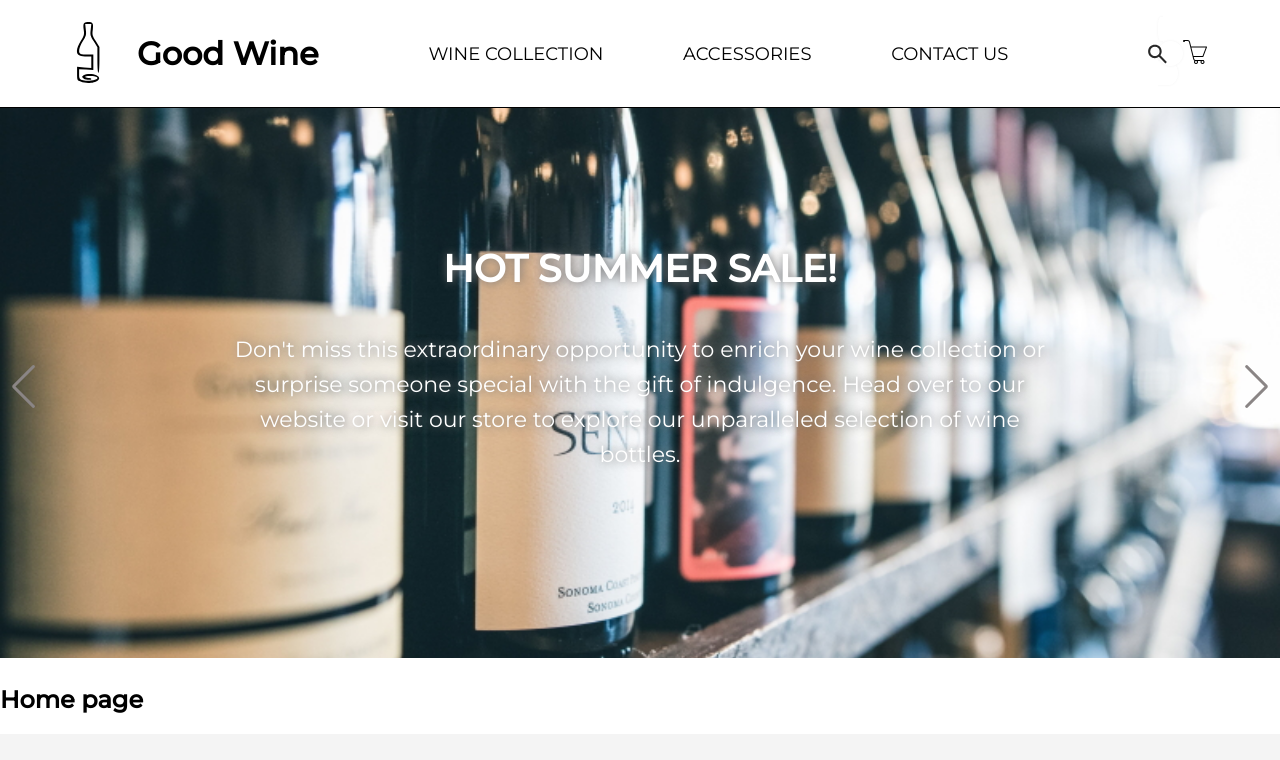
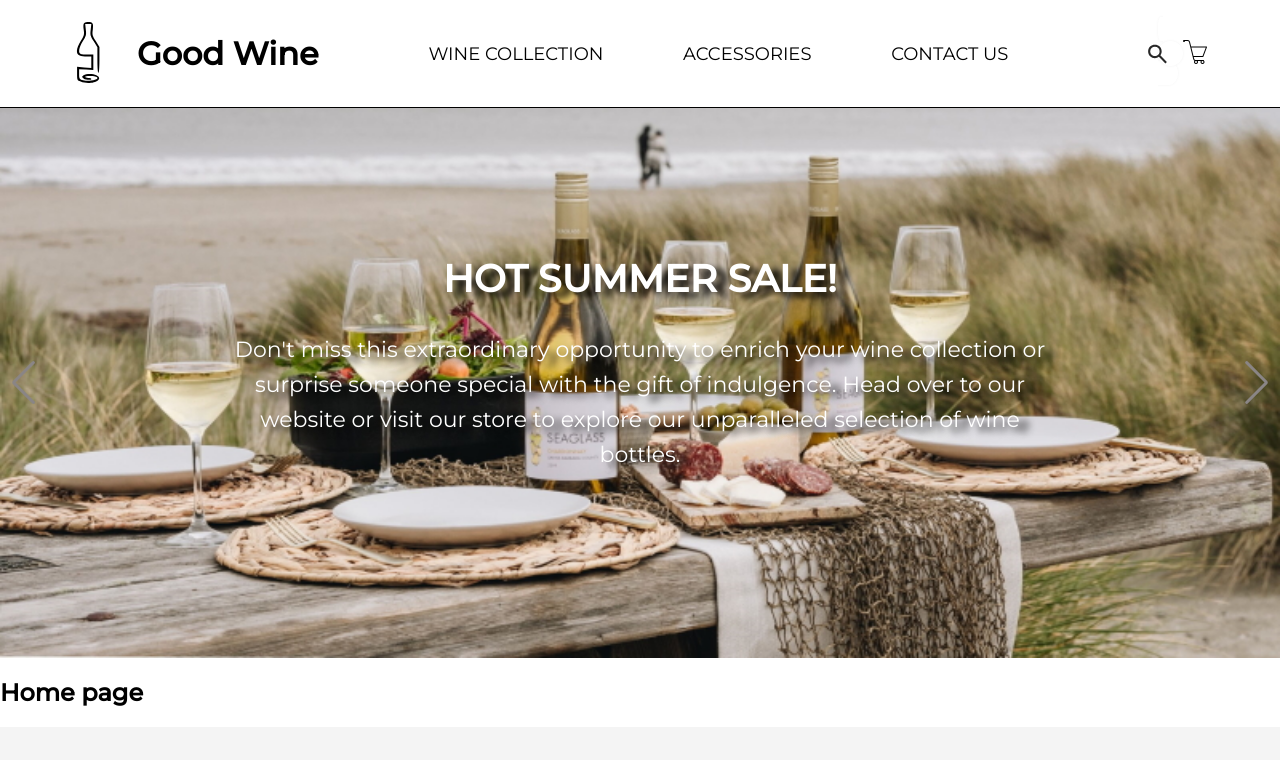
Before and after one commit to someHarry/fe-102-final-project, a React (Create React App) app in the folder client/: page / in a window 1280 px wide. Shown: the top 760 px of the page. Built offline with nearby package versions, Linux system fonts and the light colour scheme.

Commit message:
slider adaptive

```diff
--- a/client/src/Components/Button/Button.scss
+++ b/client/src/Components/Button/Button.scss
@@ -16,4 +16,14 @@
 .buttonDark {
     background-color: #000;
     color: #fff;
+        &:hover {
+        background-color: #fff;
+        color: #000;
+        transition: .2s linear;
+        cursor: pointer;
+        }
+    @media screen and (min-width:320px) and (max-width:768px) {
+        padding: 15px 25px;
+        font-size: 12px;
+    }
 }
--- a/client/src/Components/SalesSlider/SalesSlider.jsx
+++ b/client/src/Components/SalesSlider/SalesSlider.jsx
@@ -1,10 +1,9 @@
 /* eslint-disable react/jsx-boolean-value */
 /* eslint-disable import/no-unresolved */
-// import PropTypes from 'prop-types'
 import { Link } from 'react-router-dom'
 import { Swiper, SwiperSlide } from 'swiper/react'
 import { Autoplay, Scrollbar, Navigation } from 'swiper/modules'
-import Button from '../Button/Button'
+import Button from '../Button'
 import 'swiper/css'
 import 'swiper/css/navigation'
 import 'swiper/css/scrollbar'
@@ -15,9 +14,21 @@ function SalesSlider() {
     <section className="slider__wrapper">
       <Swiper
         spaceBetween={50}
+        slidesPerView={1}
         autoplay={{
           delay: 4000,
-          disableOnInteraction: false,
+          disableOnInteraction: true,
+        }}
+        breakpoints={{
+          320: {
+            spaceBetween: 20
+          },
+          480: {
+            spaceBetween: 30
+          },
+          640: {
+            spaceBetween: 40
+          }
         }}
         navigation={true}
         scrollbar={{
@@ -27,9 +38,9 @@ function SalesSlider() {
         className="sales_swiper"
       >
         <SwiperSlide>
-          <article className="salesList__container">
+          <article className="salesList__container sale1 intro-pic-red-wine">
             <img
-              className="salesList__container--pic sales__pic"
+              className="salesList__container--pic sales__pic slider__pic"
               alt="white wine for sale"
               src="./pics/sales/red wine table.jpg"
             />
@@ -61,17 +72,17 @@ function SalesSlider() {
           </article>
         </SwiperSlide>
         <SwiperSlide>
-          <article className="salesList__container">
-            <div className="salesList__container--item  salesList__banner--item sales__item">
-              <h3 className="sales__item--title">Special Offers for Wine Enthusiasts!</h3>
-              <p className="sales__item--text sales__item--time-limited">Limited-Time Offer!</p>
-              <p className="sales__item--text">
+          <article className="sale2 adapt-pic-glass">
+            <div className="salesList__container--item  salesList__banner--item sales__item-glass">
+              <h3 className="sales__item-glass--title">Special Offers for Wine Enthusiasts!</h3>
+              <p className="sales__item-glass--text sales__item-glass--time-limited">Limited-Time Offer!</p>
+              <p className="sales__item-glass--text">
                 Don&apos;t let this incredible opportunity pass you by! Upgrade your wine-drinking experience or
                 surprise a loved one with the gift of elegance. Head over to our website or visit our store to explore
                 our stunning collection of wine glasses.
               </p>
             </div>
-            <img className="sales__item" alt="white wine for sale" src="./pics/sales/redWineGlass.jpg" />
+            <img className="sales__item--pic slider__pic" alt="white wine for sale" src="./pics/sales/redWineGlass.jpg" />
           </article>
         </SwiperSlide>
         <SwiperSlide>
@@ -86,6 +97,7 @@ function SalesSlider() {
             </div>
           </article>
         </SwiperSlide>
+
       </Swiper>
     </section>
   )
--- a/client/src/Components/SalesSlider/SalesSlider.scss
+++ b/client/src/Components/SalesSlider/SalesSlider.scss
@@ -1,6 +1,9 @@
+@mixin mobile_bg {
+    background: rgba(0, 0, 0, 0.24);
+}
+
 .slider__wrapper {
     box-sizing: border-box;
-    min-height: 550px;
     width: 100%;
     overflow-x: hidden;
 }
@@ -10,6 +13,13 @@
     flex-direction: row;
     align-items: center;
     justify-content: space-between;
+    height: 550px;
+
+    &--pic {
+        @media screen and (min-width: 320px) and (max-width: 1200px) {
+            display: none;
+         }
+    }
 }
 
 .salesList__banner {
@@ -21,61 +31,215 @@
     background-repeat: no-repeat;
     min-height: 550px;
 }
-
+// 2 & 4 sales
 .banner__item {
     color: #fff;
     text-align: center;
-    text-shadow: rgb(117, 117, 117) 1px 0 10px;
+    text-shadow: rgb(0, 0, 0) 10px 5px 7px;
+    @media screen and (min-width: 320px) and (max-width: 768px) {
+        @include mobile_bg;
+    }
 
     &--title {
         text-transform: uppercase;
         font-size: 38px;
         line-height: normal;
-        padding: 120px auto;
+        text-align: center;
+        padding: 10px;
+        @media screen and (min-width: 768px) and (max-width: 1200px) {
+            font-size: 22px;
+        }
+        @media screen and (min-width: 540px) and (max-width: 768px) {
+            font-size: 18px;
+        }
+        @media screen and (min-width: 320px) and (max-width: 540px) {
+            font-size: 16px;
+            text-wrap: wrap;
+        }
     }
     &--text {
         max-width: calc(70% - (80px / 2));
-        margin: 30px auto 40px;
+        margin: 10px auto 40px;
         padding: 10px;
         line-height: 35px;
         font-size: 22px;
+        @media screen and (min-width: 768px) and (max-width: 1200px) {
+            font-size: 18px;
+        }
+        @media screen and (min-width: 540px) and (max-width: 768px) {
+            font-size: 14px;
+            max-width: calc(80% - 10px);
+            padding: 5px;
+            margin: 15px auto;
+        }
+        @media screen and (min-width: 320px) and (max-width: 540px) {
+            font-size: 12px;
+            max-width: calc(90% - 10px);
+            padding: 5px;
+            margin: 10px auto;
+        }
     }
 }
 
 .banner1 {
-    background-image: url('../../../public/pics/sales/wineShelf.jpg');
+    background: bottom no-repeat url("../../../public/pics/sales/whiteWine table.jpg");
+    background-size: cover;
 }
 .banner2 {
     background-image: url('../../../public/pics/sales/bottles.jpg');
 }
+.adapt-pic-glass {
+    @media screen and (min-width: 320px) and (max-width: 1200px) {
+    background: center no-repeat url('../../../public/pics/sales/redWineGlass.jpg');
+    background-size: cover;
+    }
+}
+.intro-pic-red-wine {
+    @media screen and (min-width: 320px) and (max-width: 1200px) {
+    background: center no-repeat url('../../../public/pics/sales/red\ wine\ table.jpg');
+    background-size: cover;
+    }
+}
 
 .sales__item {
+    display: flex;
+    justify-content: center;
+    align-items: center;
+    flex-direction: column;
     text-align: center;
     color: #000;
+    &:last-child {
+        padding-bottom: 10px;
+    }
+    @media screen and (min-width: 320px) and (max-width: 850px) {
+        @include mobile_bg;
+    }
+
     &--title {
         text-transform: uppercase;
         font-size: 22px;
-        line-height: normal;
+        line-height: 30px;
+        margin-top: 15px;
+        @media screen and (min-width: 850px) and (max-width: 1200px) {
+            color: #fff;
+            font-size: 18px;
+        }
+        @media screen and (min-width: 320px) and (max-width: 850px) {
+            font-size: 16px;
+            color: #fff;
+        }
     }
     &--text {
-        max-width: calc(80% - (50px / 2));
-        margin: 25px auto 40px;
+        margin: 0 50px 35px;
         padding: 10px;
-        line-height: 30px;
+        line-height: 35px;
         font-size: 18px;
+        @media screen and (min-width: 1200px) and (max-width: 1410px) {
+        line-height: 20px;
+        }
 
+        @media screen and (min-width: 850px) and (max-width: 1200px) {
+            font-size: 16px;
+            color: #fff;
+        }
+        @media screen and (min-width: 568px) and (max-width: 850px) {
+            font-size: 14px;
+            color: #fff;
+        }
+        @media screen and (min-width: 320px) and (max-width: 568px) {
+            font-size: 12px;
+            line-height: 20px;
+            color: #fff;
+            margin: 0 25px 35px;
+
+        }
     }
     &--time-limited {
         color: #ff1919;
         text-shadow: #a01c1c 1px 10px 10px;
         font-size: 20px;
         margin: 0 auto;
+        padding: 0;
         text-align: center;
+        @media screen and (min-width: 850px) and (max-width: 1200px) {
+            font-size: 16px;
+        }
+        @media screen and (min-width: 640px) and (max-width: 850px) {
+            font-size: 14px;
+        }
+
+    }
+    &--pic {
+        @media screen and (min-width: 320px) and (max-width: 1200px) {
+           display: none;
+        }
     }
 }
+
+.sales__item-glass {
+    text-align: center;
+    color: #000;
+    padding: 10px;
+    @media screen and (min-width: 320px) and (max-width: 850px) {
+        @include mobile_bg;
+    }
+    &--time-limited {
+        color: #ff1919;
+        text-shadow: #a01c1c 1px 10px 10px;
+        font-size: 20px;
+        margin: 0 auto;
+        padding: 0;
+        text-align: center;
+        @media screen and (min-width: 850px) and (max-width: 1200px) {
+            font-size: 16px;
+        }
+        @media screen and (min-width: 640px) and (max-width: 850px) {
+            font-size: 14px;
+        }
+    }
+    &--text {
+        max-width: calc(70% - 40px);
+        margin: 10px auto;
+        padding: 10px;
+        line-height: 35px;
+        @media screen and (min-width: 568px) and (max-width: 1200px) {
+            font-size: 16px;
+        }
+        @media screen and (min-width: 320px) and (max-width: 568px) {
+            font-size: 14px;
+            line-height: 20px;
+            max-width: 100%;
+        }
+    }
+}
+
+
+.sale2 {
+    display: flex;
+    flex-direction: column;
+    align-items: center;
+    justify-content: center;
+    height: 550px;
+    @media screen and (min-width: 1200px) {
+        flex-direction: row;
+    }
+
+    @media screen and (min-width: 850px) and (max-width: 1200px) {
+        font-size: 18px;
+        color: #000000;
+    }
+    @media screen and (min-width: 320px) and (max-width: 850px) {
+        font-size: 16px;
+        color: #000000;
+    }
+}
+
 
 // swiper navigation styled
 .swiper-button-prev::after,
 .swiper-button-next::after {
     color: #8a8585;
+    @media screen and (max-width: 568px) {
+    display: none;
+    }
 }
```
Also changed, not shown: client/public/pics/sales/red wine table.jpg.
